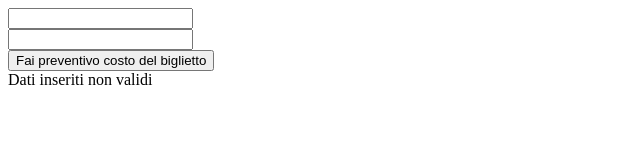
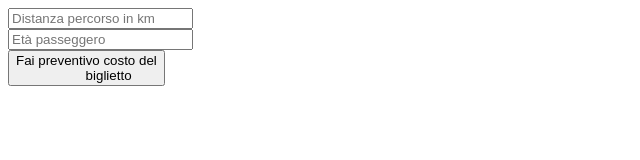
Before and after one commit to Denis-92/js-biglietto-treno-form, a plain HTML site: page index.html in a window 1280 px wide. Shown: the whole page, without its empty margins (0-640 px from the left). Drawn offline with Linux system fonts and the light colour scheme.

Commit message:
sistemato input button

```diff
--- a/index.html
+++ b/index.html
@@ -17,21 +17,22 @@
         <!-- INPUT CHILOMETRI -->
         <div>
 
-            <input type="number" name="distanza" id="distanzaDaPercorrere">
+            <input type="text" name="distanza" id="distanzaDaPercorrere" placeholder="Distanza percorso in km">
 
         </div>
 
         <!-- INPUT ETA' PASSEGGERO -->
         <div>
 
-            <input type="number" name="eta" id="etaPasseggero">
+            <input type="text" name="eta" id="etaPasseggero" placeholder="Età passeggero">
 
         </div>
 
         <!-- BUTTON PER INVIO DATI -->
         <div>
 
-            <button id="inputBiglietto">Fai preventivo costo del biglietto</button>
+            <input type="button" id="inputBiglietto" value="Fai preventivo costo del
+            biglietto" />
 
         </div>
 
--- a/javascript/script.js
+++ b/javascript/script.js
@@ -7,15 +7,23 @@ console.log('JS - OK!');
 
 const prezzoAcquistoHTMLElement = document.getElementById('prezzoAcquisto');
 
+const inputBigliettoHTMLElement = document.getElementById('inputBiglietto');
+
+inputBigliettoHTMLElement.addEventListener('click', function (event) {
+
+    console.log(event);
+
     // input distanza
     const distanzaDaPercorrereHTMLElement = document.getElementById('distanzaDaPercorrere');
 
-let distanzaDaPercorrere = parseInt(distanzaDaPercorrereHTMLElement.value);
+    const distanzaDaPercorrere = parseInt(distanzaDaPercorrereHTMLElement.value);
+    console.log('mostra import distanza.. da html', distanzaDaPercorrere);
 
     // input eta'
     const etaPasseggeroHTMLElement = document.getElementById('etaPasseggero');
 
-let etaPasseggero = parseInt(etaPasseggeroHTMLElement.value);
+    const etaPasseggero = parseInt(etaPasseggeroHTMLElement.value);
+    console.log('mostra import età.. da html', etaPasseggero);
     // fine raccolta input --
 
     const prezzo = 0.21;
@@ -48,3 +56,5 @@ else {
 
         document.getElementById('prezzoAcquisto').innerHTML = `Il prezzo del tuo biglietto è ${prezzoFinale} €`;
     }
+
+})
```
Lines whose indentation alone changed are shown as unchanged.
